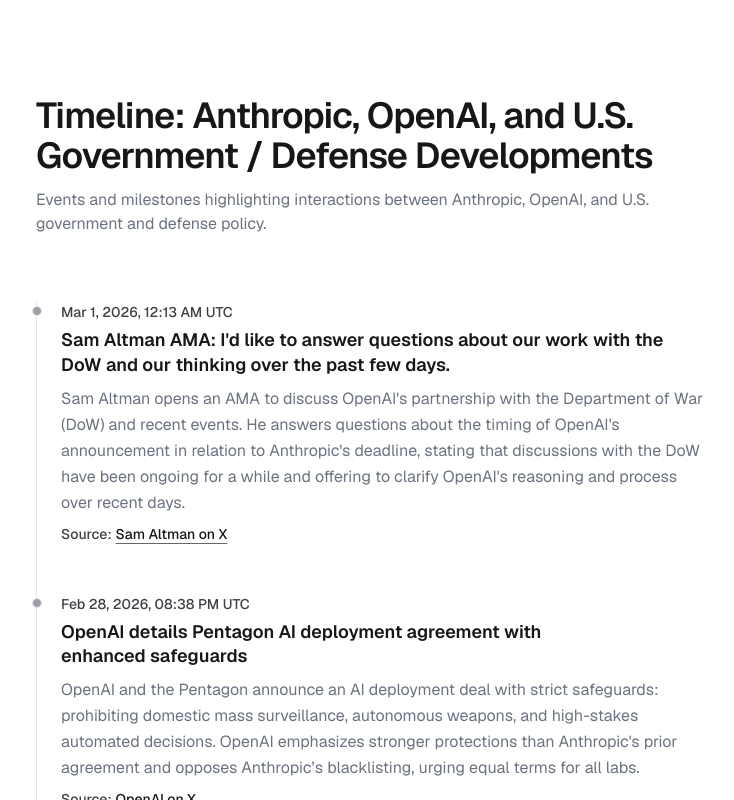
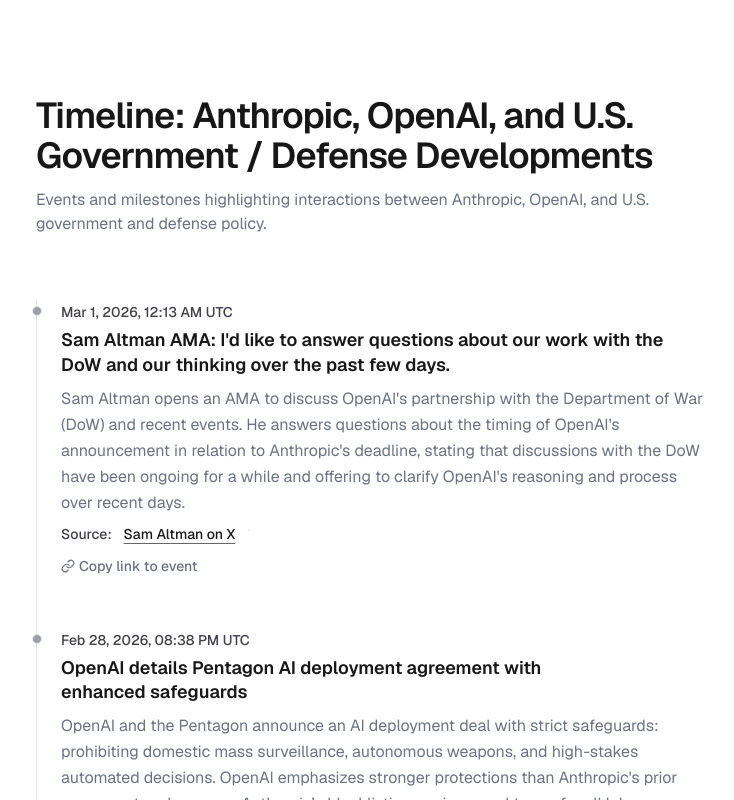
Before and after one commit to VladSez/anthropic-timeline, a Next.js app: page / in a window 1280 px wide. Shown: the top 800 px of the page, without its empty margins (268-1002 px from the left). Built offline with nearby package versions, Linux system fonts and the light colour scheme.

Commit message:
Add Copy Link button to timeline events for easy sharing, enhance layout with smooth scrolling class, and update event structure with unique IDs for better accessibility and management.

```diff
--- /dev/null
+++ b/app/components/copy-link-button.tsx
@@ -0,0 +1,73 @@
+"use client";
+
+import { useCallback, useState } from "react";
+
+export function CopyLinkButton({ eventId }: { eventId: string }) {
+  const [copied, setCopied] = useState(false);
+
+  const handleCopy = useCallback(() => {
+    const url = `${window.location.origin}${window.location.pathname}#${eventId}`;
+    navigator.clipboard.writeText(url).then(() => {
+      setCopied(true);
+      setTimeout(() => setCopied(false), 2000);
+    });
+  }, [eventId]);
+
+  return (
+    <button
+      type="button"
+      onClick={handleCopy}
+      className="inline-flex items-center gap-1 text-sm font-medium text-muted transition-colors hover:text-foreground"
+      aria-label="Copy link to event"
+    >
+      {copied ? (
+        <>
+          <CheckIcon />
+          <span>Copied</span>
+        </>
+      ) : (
+        <>
+          <LinkIcon />
+          <span>Copy link to event</span>
+        </>
+      )}
+    </button>
+  );
+}
+
+function LinkIcon() {
+  return (
+    <svg
+      xmlns="http://www.w3.org/2000/svg"
+      width="14"
+      height="14"
+      viewBox="0 0 24 24"
+      fill="none"
+      stroke="currentColor"
+      strokeWidth="2"
+      strokeLinecap="round"
+      strokeLinejoin="round"
+    >
+      <path d="M10 13a5 5 0 0 0 7.54.54l3-3a5 5 0 0 0-7.07-7.07l-1.72 1.71" />
+      <path d="M14 11a5 5 0 0 0-7.54-.54l-3 3a5 5 0 0 0 7.07 7.07l1.71-1.71" />
+    </svg>
+  );
+}
+
+function CheckIcon() {
+  return (
+    <svg
+      xmlns="http://www.w3.org/2000/svg"
+      width="14"
+      height="14"
+      viewBox="0 0 24 24"
+      fill="none"
+      stroke="currentColor"
+      strokeWidth="2"
+      strokeLinecap="round"
+      strokeLinejoin="round"
+    >
+      <path d="M20 6 9 17l-5-5" />
+    </svg>
+  );
+}
--- a/app/layout.tsx
+++ b/app/layout.tsx
@@ -57,7 +57,7 @@
   children: React.ReactNode;
 }>) {
   return (
-    <html lang="en">
+    <html lang="en" className="scroll-smooth">
       <body
         className={`${geistSans.variable} ${geistMono.variable} overflow-x-hidden antialiased`}
       >
--- a/app/page.tsx
+++ b/app/page.tsx
@@ -1,4 +1,7 @@
+import { CopyLinkButton } from "./components/copy-link-button";
+
 interface TimelineEvent {
+  id: string;
   date: string;
   title: string;
   summary: string;
@@ -8,6 +11,7 @@
 
 const events = [
   {
+    id: "altman-ama-dow",
     date: "2026-03-01T00:13:41.000Z",
     title:
       "Sam Altman AMA: I'd like to answer questions about our work with the DoW and our thinking over the past few days.",
@@ -18,6 +22,7 @@
     sourceLabel: "Sam Altman on X",
   },
   {
+    id: "openai-pentagon-safeguards",
     date: "2026-02-28T20:38:59.000Z",
     title:
       "OpenAI details Pentagon AI deployment agreement with enhanced safeguards",
@@ -28,6 +33,7 @@
     sourceLabel: "OpenAI on X",
   },
   {
+    id: "amodei-cbs-interview",
     date: "2026-02-28T11:44:00.000Z",
     title:
       "Full interview: Anthropic CEO responds to Trump order, Pentagon clash",
@@ -37,6 +43,7 @@
     sourceLabel: "CBS News on YouTube",
   },
   {
+    id: "openai-dow-classified",
     date: "2026-02-28T02:56:35.000Z",
     title:
       "OpenAI agrees with Dept. of War to deploy models in classified network",
@@ -46,6 +53,7 @@
     sourceLabel: "Sam Altman on X",
   },
   {
+    id: "anthropic-statement-hegseth",
     date: "2026-02-28T01:24:31.000Z",
     title:
       "Anthropic: Statement on the comments from Secretary of War Pete Hegseth",
@@ -56,6 +64,7 @@
   },
 
   {
+    id: "dow-supply-chain-risk",
     date: "2026-02-27T22:14:43.000Z",
     title: "Dept. of War: Anthropic is a supply chain risk",
     summary:
@@ -64,6 +73,7 @@
     sourceLabel: "Secretary of War Pete Hegseth on X",
   },
   {
+    id: "us-blacklists-anthropic",
     date: "2026-02-27T21:47:00.000Z",
     title: "U.S. government blacklists Anthropic",
     summary:
@@ -73,6 +83,7 @@
     sourceLabel: "The Guardian",
   },
   {
+    id: "openai-110b-raise",
     date: "2026-02-27T14:12:04.000Z",
     title: "OpenAI raises $110B on $730B pre-money valuation",
     summary:
@@ -81,6 +92,7 @@
     sourceLabel: "Sam Altman on X",
   },
   {
+    id: "amodei-statement-dow",
     date: "2026-02-26T22:36:32.000Z",
     title:
       "Statement from Dario Amodei on our discussions with the Department of War",
@@ -107,8 +119,12 @@
         </header>
 
         <ol className="relative border-l border-border">
-          {events.map((event, i) => (
-            <li key={i} className="mb-12 ml-6 last:mb-0">
+          {events.map((event) => (
+            <li
+              key={event.id}
+              id={event.id}
+              className="mb-12 ml-6 scroll-mt-8 last:mb-0"
+            >
               <div className="absolute -left-[5px] mt-1.5 h-2.5 w-2.5 rounded-full border border-border bg-zinc-400" />
               <time
                 className="text-sm font-medium text-zinc-700"
@@ -130,7 +146,8 @@
               <p className="mt-2 leading-relaxed text-muted text-pretty">
                 {event.summary}
               </p>
-              <div className="mt-2 flex items-center text-sm text-muted gap-1">
+              <div className="flex items-center gap-3">
+                <div className="mt-2 flex items-center gap-3 text-sm text-muted">
                   <span className="font-medium text-zinc-700">Source:</span>
                   <a
                     href={event.source}
@@ -140,6 +157,11 @@
                   >
                     {event.sourceLabel}
                   </a>
+                </div>
+                <span className="text-border">·</span>
+              </div>
+              <div className="mt-3">
+                <CopyLinkButton eventId={event.id} />
               </div>
             </li>
           ))}
```
Lines whose indentation alone changed are shown as unchanged.
